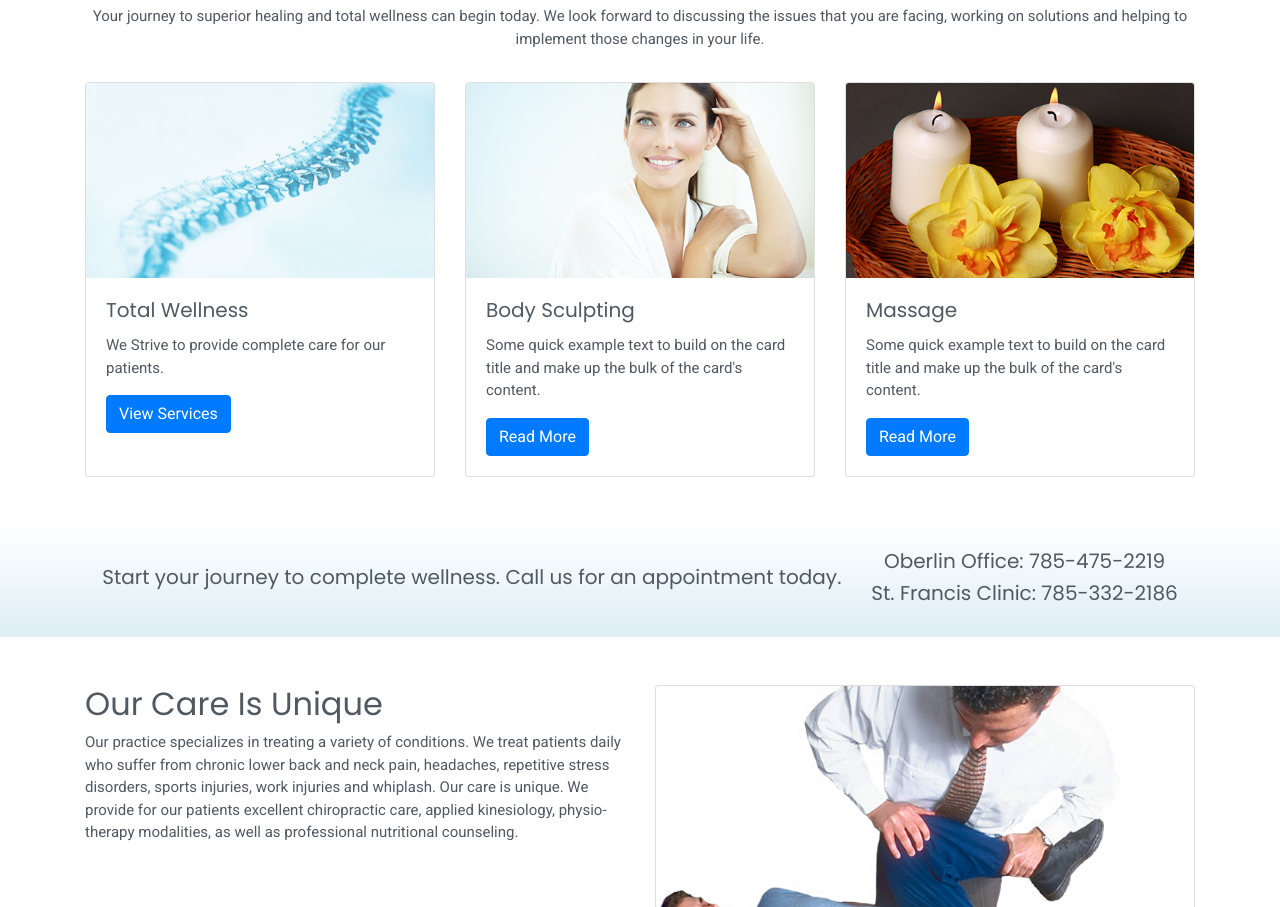
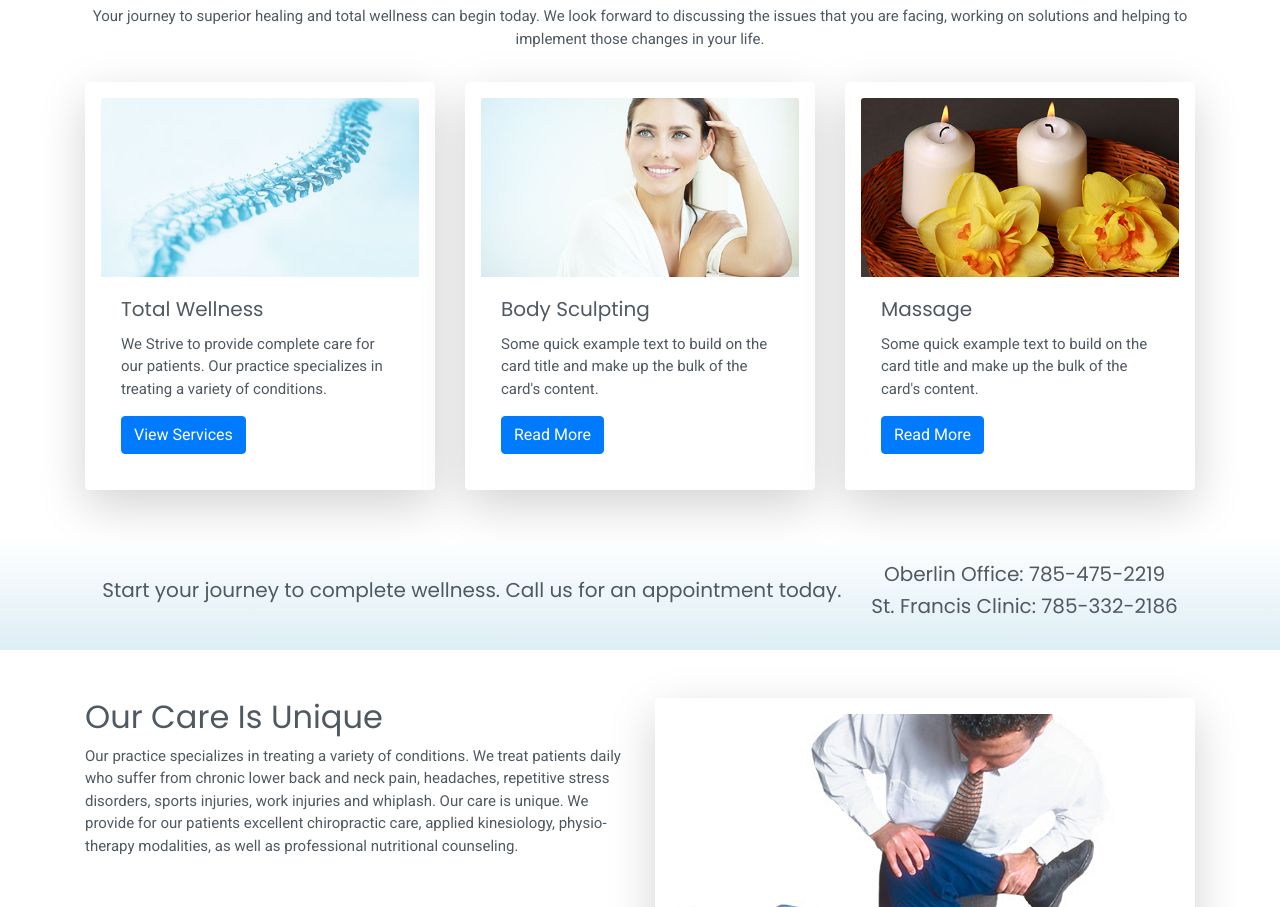
Before and after one commit to brc5450/Unger_Chiropractor, a website: page public/index.html in a window 1280 px wide. Shown: the part 625-1532 px from the top of the page. Drawn offline with nearby package versions, Linux system fonts and the light colour scheme; a script that the page names is missing.

Commit message:
updated html and css

```diff
--- a/public/css/index.css
+++ b/public/css/index.css
@@ -110,3 +110,5 @@ footer .button {
 #copyright {
   font-size: 11px;
 }
+
+/* Scroll To Top Button */
--- a/public/index.html
+++ b/public/index.html
@@ -120,18 +120,19 @@
     <!-- Marketing Icons Section -->
     <div class="row mb-4">
       <div class="col-lg-4 mb-4">
-        <div class="card h-100">
+        <div class="card h-100 shadow-lg p-3 bg-white rounded border-0">
           <img class="card-img-top" src="./pictures/spine.jpg" alt="Card image cap">
           <div class="card-body">
             <h5 class="card-title">Total Wellness</h5>
-            <p class="card-text">We Strive to provide complete care for our patients.</p>
+            <p class="card-text">We Strive to provide complete care for our patients. Our practice specializes in
+              treating a variety of conditions.</p>
             <a href="./services.html" class="btn btn-primary">View Services</a>
           </div>
         </div>
       </div>
       <div class="col-lg-4 mb-4">
-        <div class="card h-100">
-          <img class="card-img-top" src="./pictures/Facial_Rejuvination_2.jpg" alt="facial rejuven">
+        <div class="card h-100 shadow-lg p-3 bg-white rounded border-0">
+          <img class="card-img-top" src="./pictures/Facial_Rejuvination_2.jpg" alt="facial rejuvenation">
           <div class="card-body">
             <h5 class="card-title">Body Sculpting</h5>
             <p class="card-text">Some quick example text to build on the card title and make up the bulk of the card's
@@ -141,7 +142,7 @@
         </div>
       </div>
       <div class="col-lg-4 mb-4">
-        <div class="card h-100">
+        <div class="card h-100 shadow-lg p-3 bg-white rounded border-0">
           <img class="card-img-top" src="./pictures/massage_2.jpg" alt="Card image cap">
           <div class="card-body">
             <h5 class="card-title">Massage</h5>
@@ -182,8 +183,8 @@
           physio-therapy modalities, as well as professional nutritional counseling.</p>
       </div>
       <div class="col-lg-6">
-        <div class="card">
-          <img class="img-fluid rounded" src="./pictures/applied_kinesiology_2.jpg" alt="">
+        <div class="card h-100 shadow-lg p-3 bg-white rounded border-0">
+          <img class="img-fluid rounded" src="./pictures/applied_kinesiology_2.jpg" alt="applied kinesiology">
         </div>
       </div>
     </div>
@@ -245,8 +246,6 @@
   </footer>
   <!-- /.container -->
 
-
-
   <!-- jQuery first, then Popper.js, then Bootstrap JS -->
   <script src="https://code.jquery.com/jquery-3.3.1.slim.min.js"
     integrity="sha384-q8i/X+965DzO0rT7abK41JStQIAqVgRVzpbzo5smXKp4YfRvH+8abtTE1Pi6jizo" crossorigin="anonymous">
--- a/public/js/index.js
+++ b/public/js/index.js
@@ -12,21 +12,26 @@
 })(document, "script", "weatherwidget-io-js");
 
 
+// Scroll To Top
+
+
+
+
 // Card Hover Drop Shadow
 
-$(document).ready(function () {
-  // executes when HTML-Document is loaded and DOM is ready
-  console.log("document is ready");
+// $(document).ready(function () {
+//   // executes when HTML-Document is loaded and DOM is ready
+//   console.log("document is ready");
 
 
-  $(".card").hover(
-    function () {
-      $(this).addClass('shadow-lg').css('cursor', 'pointer');
-    },
-    function () {
-      $(this).removeClass('shadow-lg');
-    }
-  );
+//   $(".card").hover(
+//     function () {
+//       $(this).addClass('shadow-lg').css('cursor', 'pointer');
+//     },
+//     function () {
+//       $(this).removeClass('shadow-lg');
+//     }
+//   );
 
-  // document ready
-});
+//   // document ready
+// });
```
